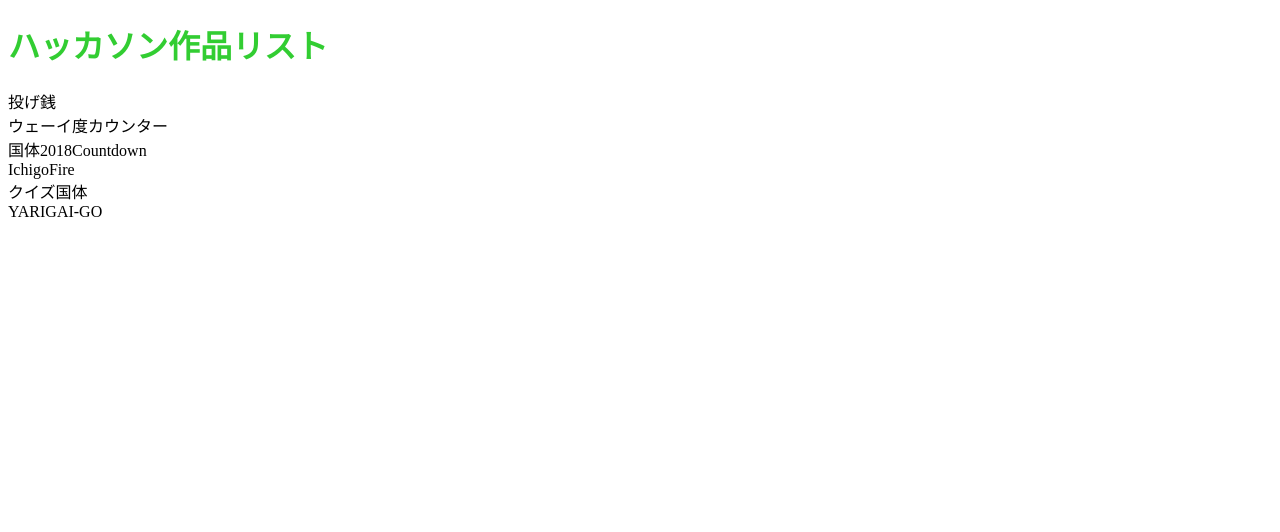
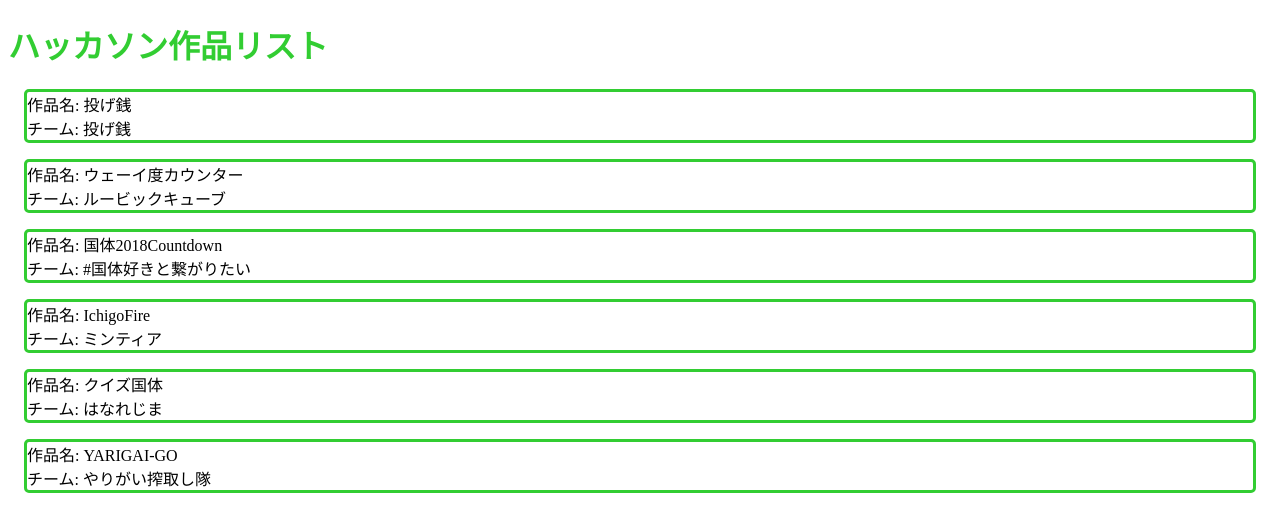
Before and after one commit to rch850/nextjs-demo, a Next.js app: page / in a window 1280 px wide. Shown: the top 532 px of the page. Built offline with nearby package versions, Linux system fonts and the light colour scheme.

Commit message:
👍 作品の内容を充実させる

```diff
--- a/pages/index.js
+++ b/pages/index.js
@@ -1,4 +1,4 @@
-// 作品をコンポーネントにする
+// 作品の内容を充実させる
 
 import {Component} from 'react'
 import Head from 'next/head'
@@ -6,12 +6,24 @@ import Head from 'next/head'
 // それぞれの作品
 class Product extends Component {
     render() {
-        return(
-            <div>{this.props.product.name}</div>
+        return (
+            <div className="product">
+                <div>作品名: {this.props.product.name}</div>
+                <div>チーム: {this.props.product.team}</div>
+
+                <style jsx>{`
+                    .product {
+                        border: 3px solid limegreen;
+                        border-radius: 5px;
+                        margin: 1em;
+                    }
+                `}</style>
+            </div>
         )
     }
 }
 
+// 作品一覧を表示する
 export default class extends Component {
     // 初期データを与える
     static async getInitialProps() {
```
